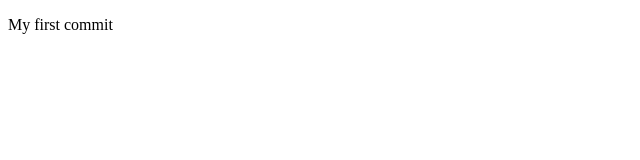
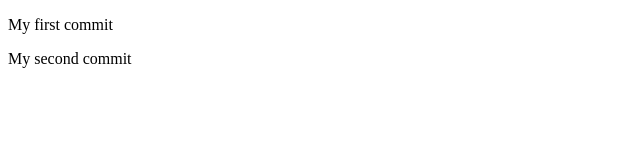
Before and after one commit to optofrukt/test, a plain HTML site: page index.html in a window 1280 px wide. Shown: the whole page, without its empty margins (0-640 px from the left). Drawn offline with Linux system fonts and the light colour scheme.

Commit message:
My 3 commit

```diff
--- a/index.html
+++ b/index.html
@@ -7,6 +7,7 @@
  <body>
 
   <p>My first commit</p>
+  <p>My second commit</p>
 
 </body>
 </html>
```
